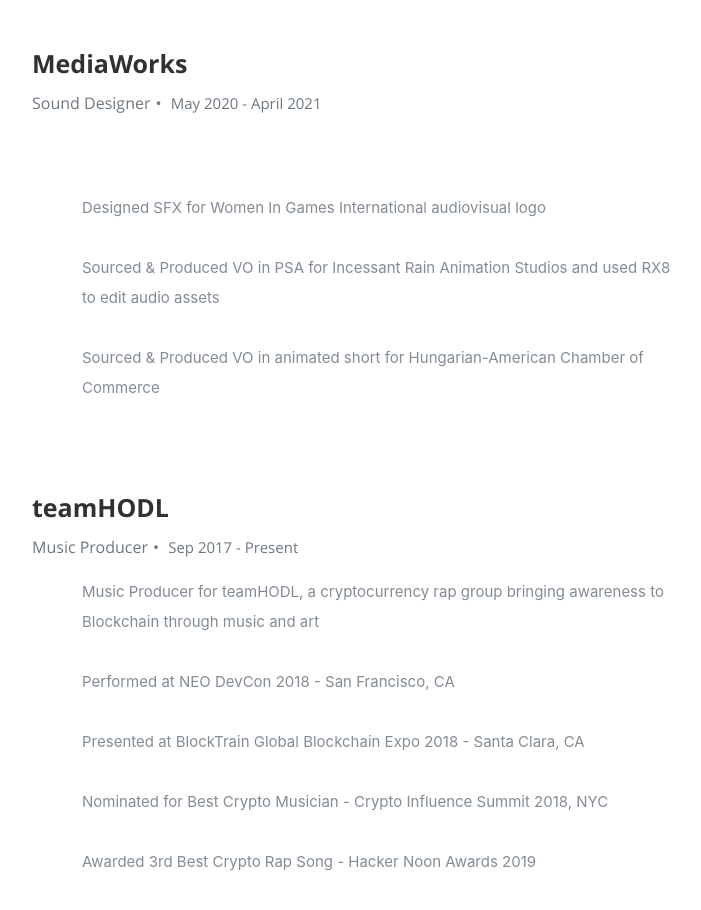
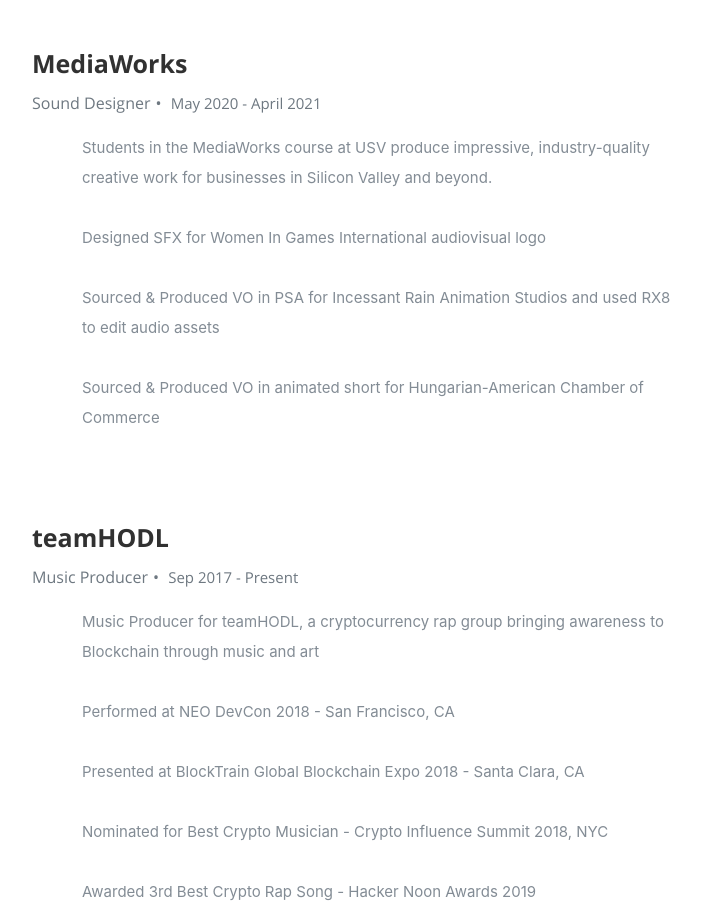
Before and after one commit to thecluff/new-portfolio, a React (Create React App) app: page / in a window 1280 px wide. Shown: the part 2840-3750 px from the top of the page, without its empty margins (373-1074 px from the left). Built offline with nearby package versions, Linux system fonts and the light colour scheme.

Commit message:
Update resumeData.js

```diff
--- a/src/resumeData.js
+++ b/src/resumeData.js
@@ -51,7 +51,7 @@ let resumeData = {
         "specialization":"Sound Designer",
         "MonthOfLeaving":"May 2020",
         "YearOfLeaving":" - April 2021",
-        "Achievements1":"Students in the MediaWorks course at USV produce impressive, industry-quality creative work for businesses in Silicon Valley and beyond.",
+        "Achievements":"Students in the MediaWorks course at USV produce impressive, industry-quality creative work for businesses in Silicon Valley and beyond.",
         "Achievements2":"Designed SFX for Women In Games International audiovisual logo",
         "Achievements3":"Sourced & Produced VO in PSA for Incessant Rain Animation Studios and used RX8 to edit audio assets",
         "Achievements4":"Sourced & Produced VO in animated short for Hungarian-American Chamber of Commerce",
```
